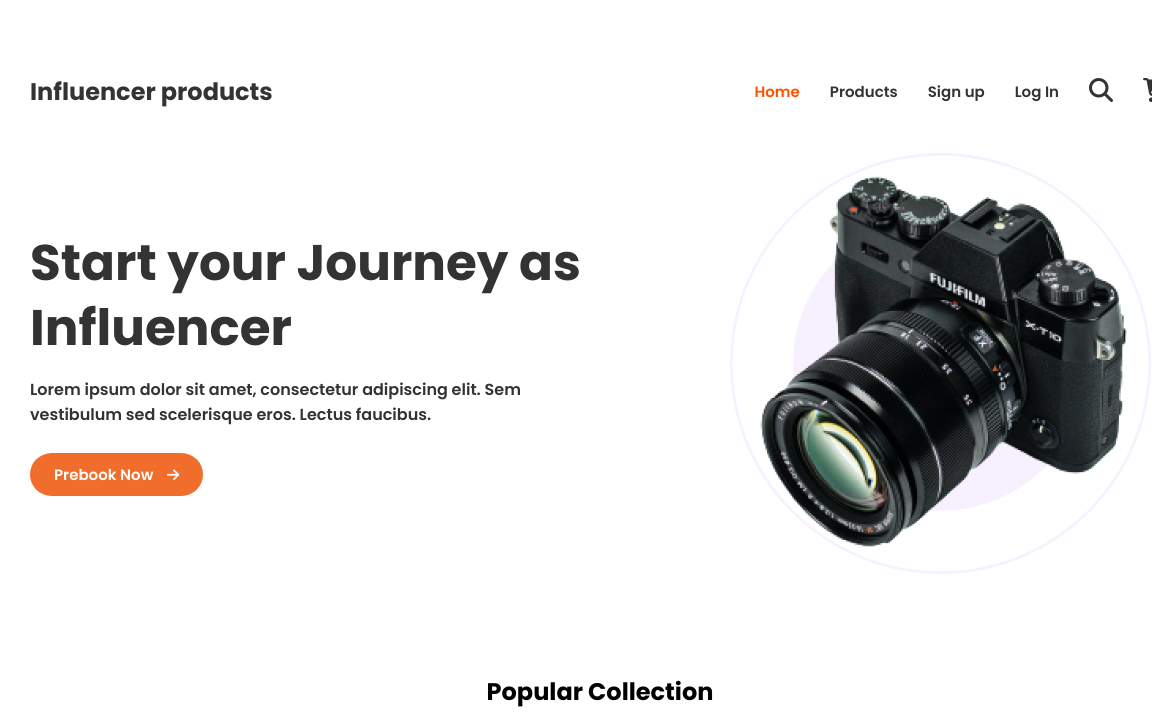
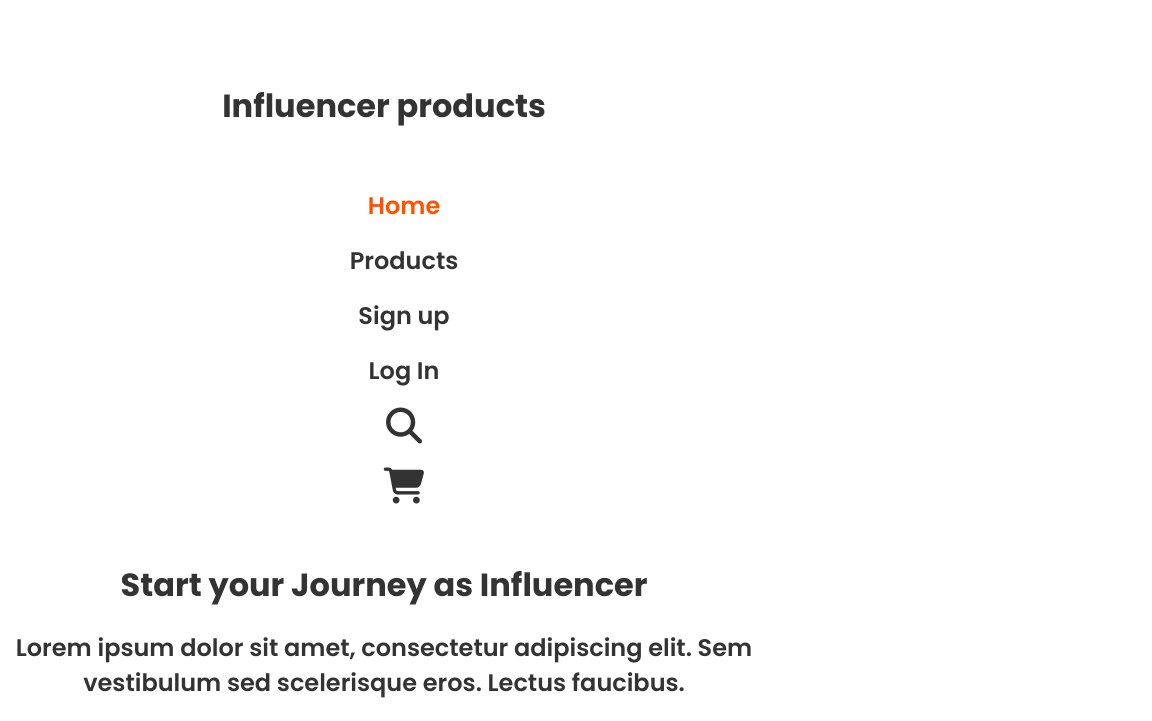
Before and after one commit to hossainarif37/influencer-gear, a plain HTML site: page index.html in a window 768 px wide. Shown: the top 721 px of the page, 1152 px wide, since content can reach past the window. Drawn offline with Linux system fonts and the light colour scheme.

Commit message:
Tablet view added

```diff
--- a/css/style.css
+++ b/css/style.css
@@ -412,3 +412,112 @@ p.copyright {
 }
 
 /*--------------------- mobile view end---------------------------- */
+
+/*--------------------- tablet view start --------------------------*/
+
+@media only screen and (min-width: 689px) and (max-width: 992px) {
+    body {
+        padding: 0px;
+    }
+
+    .container {
+        padding: 0px;
+        width: 100%;
+        flex-direction: column;
+        margin: 0px;
+    }
+
+    h3.menu-title {
+        font-size: 2em;
+    }
+
+    nav {
+
+        flex-direction: column;
+
+    }
+
+    .menu-items {
+        display: flex;
+        flex-direction: column;
+    }
+
+    ul.menu-items li:last-child {
+        margin-right: 15px;
+    }
+
+    ul.menu-items li a {
+        font-size: 1.5em;
+    }
+
+    i.fas.fa-search, i.fas.fa-shopping-cart {
+        font-size: 1.5em;
+    }
+
+    .influencer-image {
+        width: 100%;
+        margin-top: 50px;
+    }
+
+    .influencer-image img {
+        width: 100%;
+    }
+
+    h1.influencer-title {
+        text-align: center;
+        font-size: 2em;
+    }
+
+    button.influencer-btn {
+        width: 175px;
+        margin: auto;
+        display: flex;
+        align-items: center;
+    }
+
+    article.influencer-left p {
+        padding-right: 0px;
+        text-align: center;
+        font-size: 1.5em;
+    }
+
+    .collection-area {
+        padding-bottom: 80px;
+        margin-bottom: 0;
+    }
+
+    .collection-boxes {
+        display: grid;
+        grid-template-columns: 1fr 1fr;
+    }
+
+    .collection-box:last-child {
+        display: none;
+    }
+
+    .influencer-left {
+        padding: 10px;
+    }
+
+    h1.join-title {
+        text-align: left;
+        font-size: 100%;
+    }
+
+    .join-area {
+        margin-top: 0px;
+    }
+
+    .collection-box {
+        width: 100%;
+        margin: 0px;
+
+    }
+
+    .join-area {
+        display: none;
+    }
+
+}
+
+/*------------------- tablet view added ---------------------- */
```
